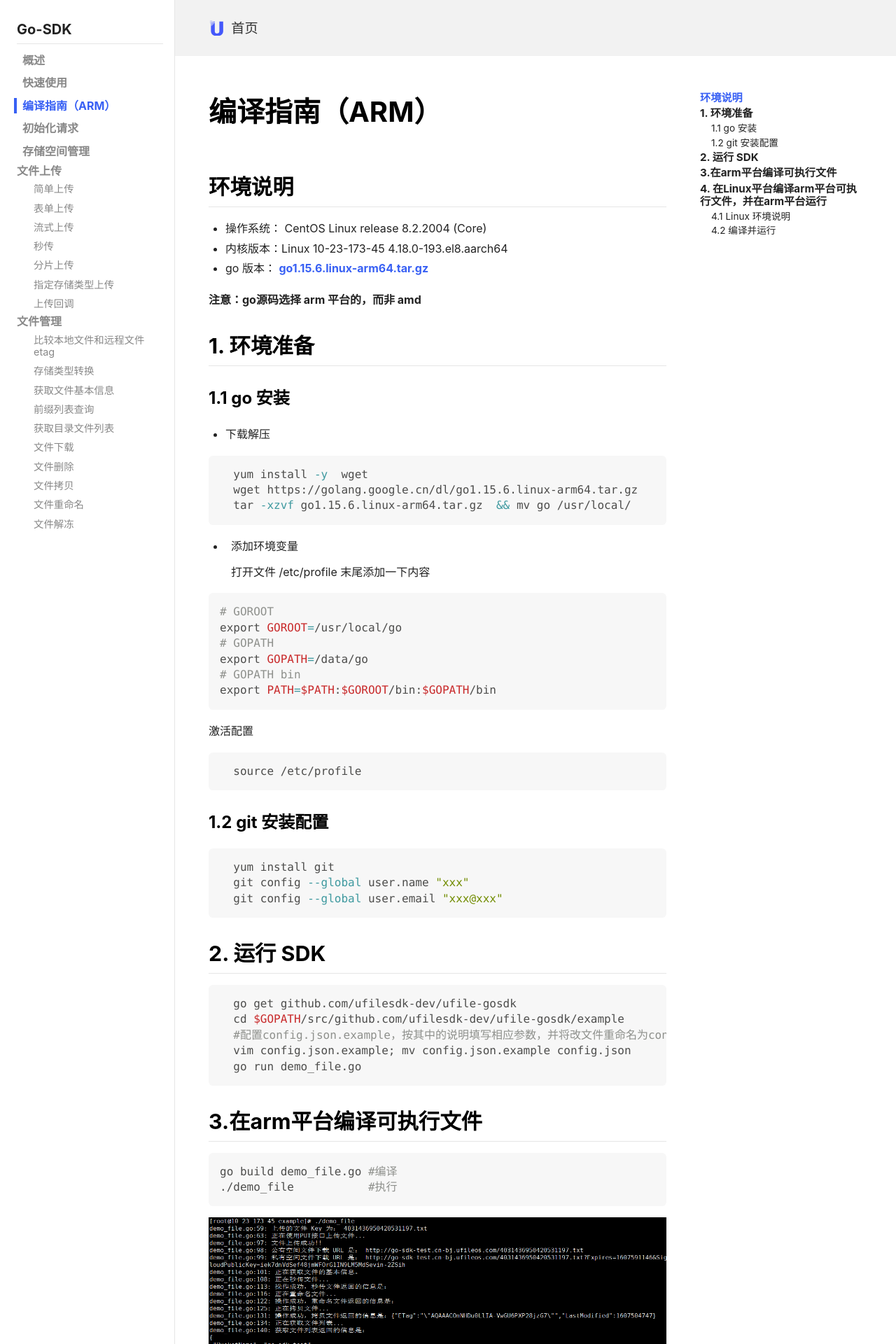
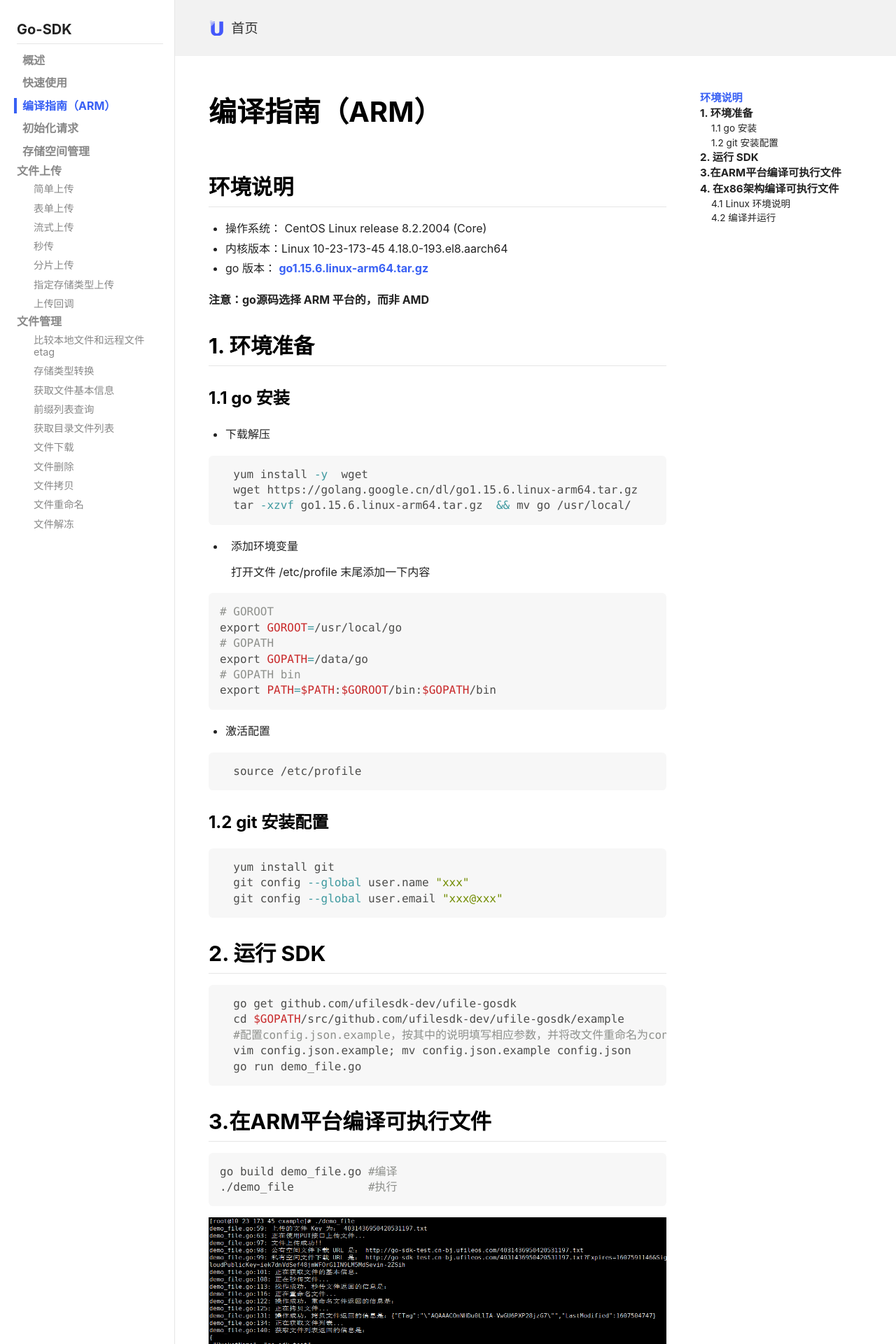
Before and after one commit to ucloud-us3/ucloud-us3.github.io, a Jekyll site: the page built from collections/_go-sdk/编译指南（ARM）.md, in a window 1280 px wide. Shown: the top 1920 px of the page at 70% size. Built offline with Jekyll 4.4.1, drawn with Linux system fonts in a browser that asks for light colours; nearby versions of some CDN libraries; comment, search, counter and statistics services are not loaded; some of the changed text lies outside the part shown.

Commit message:
修改编译指南

````diff
--- a/collections/_go-sdk/编译指南（ARM）.md
+++ b/collections/_go-sdk/编译指南（ARM）.md
@@ -11,7 +11,7 @@ sidebar:
 * 内核版本：Linux 10-23-173-45 4.18.0-193.el8.aarch64
 * go 版本： [go1.15.6.linux-arm64.tar.gz](https://golang.google.cn/dl/go1.15.6.linux-arm64.tar.gz)
 
-**注意：go源码选择 arm 平台的，而非 amd**
+**注意：go源码选择 ARM 平台的，而非 AMD**
 
 ## 1. 环境准备
 
@@ -43,7 +43,8 @@ export PATH=$PATH:$GOROOT/bin:$GOPATH/bin
   ```
 </div>
 
-  激活配置
+* 激活配置
+
 <div class="copyable" markdown="1">
   ```shell
   source /etc/profile
@@ -72,7 +73,7 @@ export PATH=$PATH:$GOROOT/bin:$GOPATH/bin
   ```
 </div>
 
-## 3.在arm平台编译可执行文件
+## 3.在ARM平台编译可执行文件
 <div class="copyable" markdown="1">
 
   ```shell
@@ -84,7 +85,7 @@ go build demo_file.go #编译
 
 ![image-20201209171357007](img/image-20201209171357007.png)
 
-## 4. 在Linux平台编译arm平台可执行文件，并在arm平台运行
+## 4. 在x86架构编译可执行文件
 
 ### 4.1 Linux 环境说明
 
@@ -96,9 +97,9 @@ go build demo_file.go #编译
 <div class="copyable" markdown="1">
 
   ```shell
-# 在Linux平台编译arm平台可执行文件
+# 在Linux平台编译ARM平台可执行文件
 CGO_ENABLED=0 GOOS=linux GOARCH=arm64 go build demo_file.go
-# 在arm平台中有config.json的目录下运行
+# 在ARM平台中有config.json的目录下运行
 ./demo_file
   ```
 </div>
````
